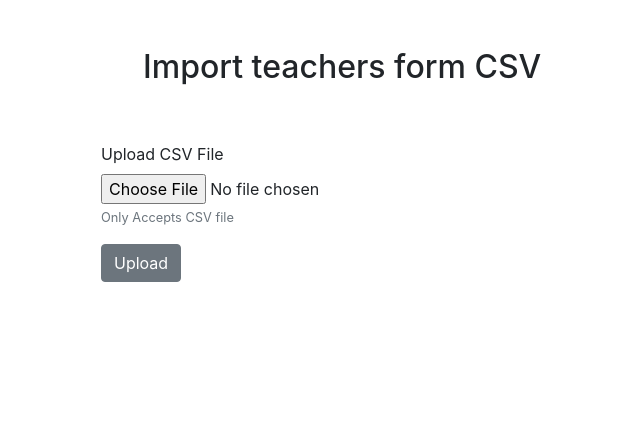
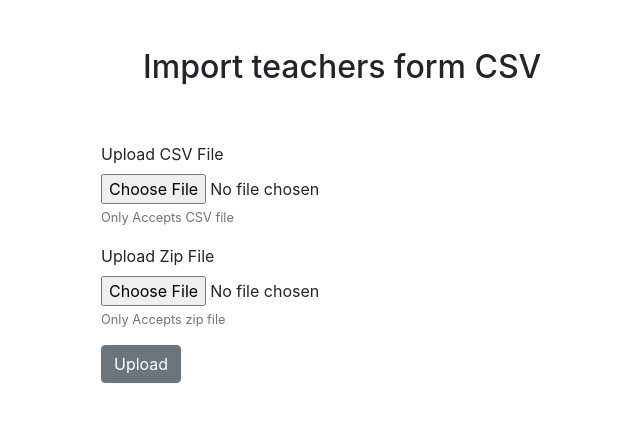
Before and after one commit to fashkl/teachers_directory, a Django app: page /upload-csv/ in a window 1280 px wide. Shown: the part 56-478 px from the top of the page, without its empty margins (174-814 px from the left). Run offline with Django 3.2, Linux system fonts and the light colour scheme; the visitor is signed in with stand-in values (Sample User, id 1); some libraries are stand-ins or nearby versions.

Commit message:
Finished Teacher Directory App with zip file

```diff
--- a/teacher/templates/teacher_upload.html
+++ b/teacher/templates/teacher_upload.html
@@ -22,14 +22,17 @@
                 {% csrf_token %}
                 <div class="form-group">
                     <label for="file">Upload CSV File</label>
-                    <input  required type="file" class="form-control-file" name="file" id="file" aria-describedby="fileHelp">
+                    <input required type="file" class="form-control-file" name="file" id="file"
+                           aria-describedby="fileHelp" accept=".csv,.CSV">
                     <small id="fileHelp" class="form-text text-muted">Only Accepts CSV file</small>
                 </div>
 
-{#                <div class="form-group">#}
-{#                    <label for="zip_file">Upload Zip File</label>#}
-{#                    <input required type="file" class="form-control-file" name="zip_file" id="zip_file" aria-describedby="fileHelp">#}
-{#                </div>#}
+                <div class="form-group">
+                    <label for="zip_file">Upload Zip File</label>
+                    <input required type="file" class="form-control-file" name="zip_file" id="zip_file"
+                           aria-describedby="zipFileHelp" accept=".zip">
+                    <small id="zipFileHelp" class="form-text text-muted">Only Accepts zip file</small>
+                </div>
 
                 <button class="btn btn-secondary mr-3" type="submit"> Upload</button>
             </form>
--- a/teacher/views.py
+++ b/teacher/views.py
@@ -5,6 +5,7 @@ from django.contrib import messages
 from django.contrib.auth.decorators import login_required
 import unicodecsv as csv
 import os
+from zipfile import ZipFile
 
 from .models import *
 from .filters import TeacherFilter
@@ -94,74 +95,87 @@ def teacher_upload(request):
         return render(request, template, prompt)
 
     csv_file = request.FILES['file']
+    zip_file = request.FILES['zip_file']
+
     if not csv_file.name.endswith('.csv'):
-        messages.error(request, 'CSV file only allowed')
+        messages.error(request, 'Sorry!, CSV file only allowed')
+        return render(request, template, prompt)
+
+    if not zip_file.name.endswith('.zip'):
+        messages.error(request, 'Sorry!, Zip file only allowed')
+        return render(request, template, prompt)
 
     file_lines = csv_file.read().splitlines()
 
     reader = csv.DictReader(file_lines)
-    invalid_data = 0
     success_import = 0
-    for row in reader:
 
-        if row['First Name'].isspace() or row['First Name'] is None or len(row['First Name']) == 0:
-            invalid_data += 1
-            break
+    # opening the zip file in READ mode extract images files in media directory
+    with ZipFile(zip_file, 'r') as zip_object:
 
-        if row['Last Name'].isspace() or row['Last Name'] is None or len(row['Last Name']) == 0:
-            invalid_data += 1
-            break
+        print(zip_object.namelist())
+        print(zip_object.infolist())
 
-        if row['Email Address'].isspace() or row['Email Address'] is None or len(row['Email Address']) == 0:
-            invalid_data += 1
-            break
+        for row in reader:
 
-        if row['Phone Number'].isspace() or row['Phone Number'] is None or len(row['Phone Number']) == 0:
-            invalid_data += 1
-            break
+            if row['First Name'].isspace() or row['First Name'] is None or len(row['First Name']) == 0:
+                break
 
-        if row['Profile picture'].isspace() or row['Profile picture'] is None or len(
-                row['Profile picture']) == 0 or os.path.isfile('images/images/' + row['Profile picture']) is False:
-            row['Profile picture'] = 'default.jpg'
+            if row['Last Name'].isspace() or row['Last Name'] is None or len(row['Last Name']) == 0:
+                break
 
-        # add a teacher if he/she has 5 subjects or less
-        subjects = row['Subjects taught'].split(',')
-        if len(subjects) > 5:
-            failed = row['First Name'] + ' ' + row['Last Name'] + " has more than 5 subjects. "
-            messages.error(request, failed)
-            continue
+            if row['Email Address'].isspace() or row['Email Address'] is None or len(row['Email Address']) == 0:
+                break
 
-        # get or create the Teacher if it's Email does not exist
-        new_teacher, created = Teacher.objects.get_or_create(email=row['Email Address'])
-        if created is False:
-            failed = row['First Name'] + ' ' + row['Last Name'] + " has an email that already exists. "
-            messages.error(request, failed)
-            continue
+            if row['Phone Number'].isspace() or row['Phone Number'] is None or len(row['Phone Number']) == 0:
+                break
 
-        # get or create the subject if it does not exist
-        subjects_per_line = []
-        for subject in subjects:
-            new_subject, subject_created = Subject.objects.get_or_create(name=subject.strip().capitalize())
-            subjects_per_line.append(new_subject)
+            # check if the teacher has 5 subjects or less
+            subjects = row['Subjects taught'].split(',')
+            if len(subjects) > 5:
+                failed = row['First Name'] + ' ' + row['Last Name'] + " has more than 5 subjects. "
+                messages.error(request, failed)
+                continue
 
-        new_teacher.first_name = row['First Name']
-        new_teacher.last_name = row['Last Name']
-        new_teacher.room_number = row['Room Number']
-        new_teacher.phone_number = row['Phone Number']
-        new_teacher.image = 'images/' + row['Profile picture']
+            # get or create the Teacher if it's Email does not exist
+            new_teacher, teacher_created = Teacher.objects.get_or_create(email=row['Email Address'])
+            if teacher_created is False:
+                failed = row['First Name'] + ' ' + row['Last Name'] + " has an email that already exists. "
+                messages.error(request, failed)
+                continue
 
-        if len(subjects_per_line) > 0:
-            for subject in subjects_per_line:
-                new_teacher.subjects.add(Subject.objects.get(name=str(subject).strip().capitalize()))
+            # get or create the subject if it does not exist
+            subjects_per_row = []
+            for subject in subjects:
+                new_subject, subject_created = Subject.objects.get_or_create(name=subject.strip().capitalize())
+                subjects_per_row.append(new_subject)
 
-        new_teacher.save()
-        success_import += 1
+            new_teacher.first_name = row['First Name']
+            new_teacher.last_name = row['Last Name']
+            new_teacher.room_number = row['Room Number']
+            new_teacher.phone_number = row['Phone Number']
 
-    success_message = str(success_import) + " record(s) had successfully imported"
-    # failed = str(invalid_data) + " record(s) has invalid data"
+            if len(subjects_per_row) > 0:
+                for subject in subjects_per_row:
+                    new_teacher.subjects.add(Subject.objects.get(name=str(subject).strip().capitalize()))
 
-    # messages.error(request, failed)
-    messages.success(request, success_message)
+            if row['Profile picture'].isspace() or row['Profile picture'] is None or len(row['Profile picture']) == 0:
+                row['Profile picture'] = 'default.jpg'
+            elif os.path.isfile('images/images/' + row['Profile picture']) is False:
+                """
+                tried to ignore case sensitivity of image extensions if same extension `example.JPG & example.jpg`, but i found in linux systems FS both are completely different files
+                """
+                if row["Profile picture"] in zip_object.namelist():
+                    zip_object.extract(row["Profile picture"], 'images/images/')
+                else:
+                    row['Profile picture'] = 'default.jpg'
 
-    context = {}
-    return render(request, template, context)
+            new_teacher.image = 'images/' + row['Profile picture']
+
+            new_teacher.save()
+            success_import += 1
+
+        messages.success(request, str(success_import) + " record(s) had successfully imported")
+
+        context = {}
+        return render(request, template, context)
```
Also changed, not shown: images/images/21167.JPG (deleted), images/images/21196.JPG (deleted), images/images/21230.JPG (deleted), images/images/21309.JPG (deleted), images/images/21350.JPG (deleted), images/images/21529.JPG (deleted), images/images/21530.jpg (deleted), images/images/21578.JPG (deleted), images/images/21635.JPG (deleted), images/images/21744.jpg (deleted).
